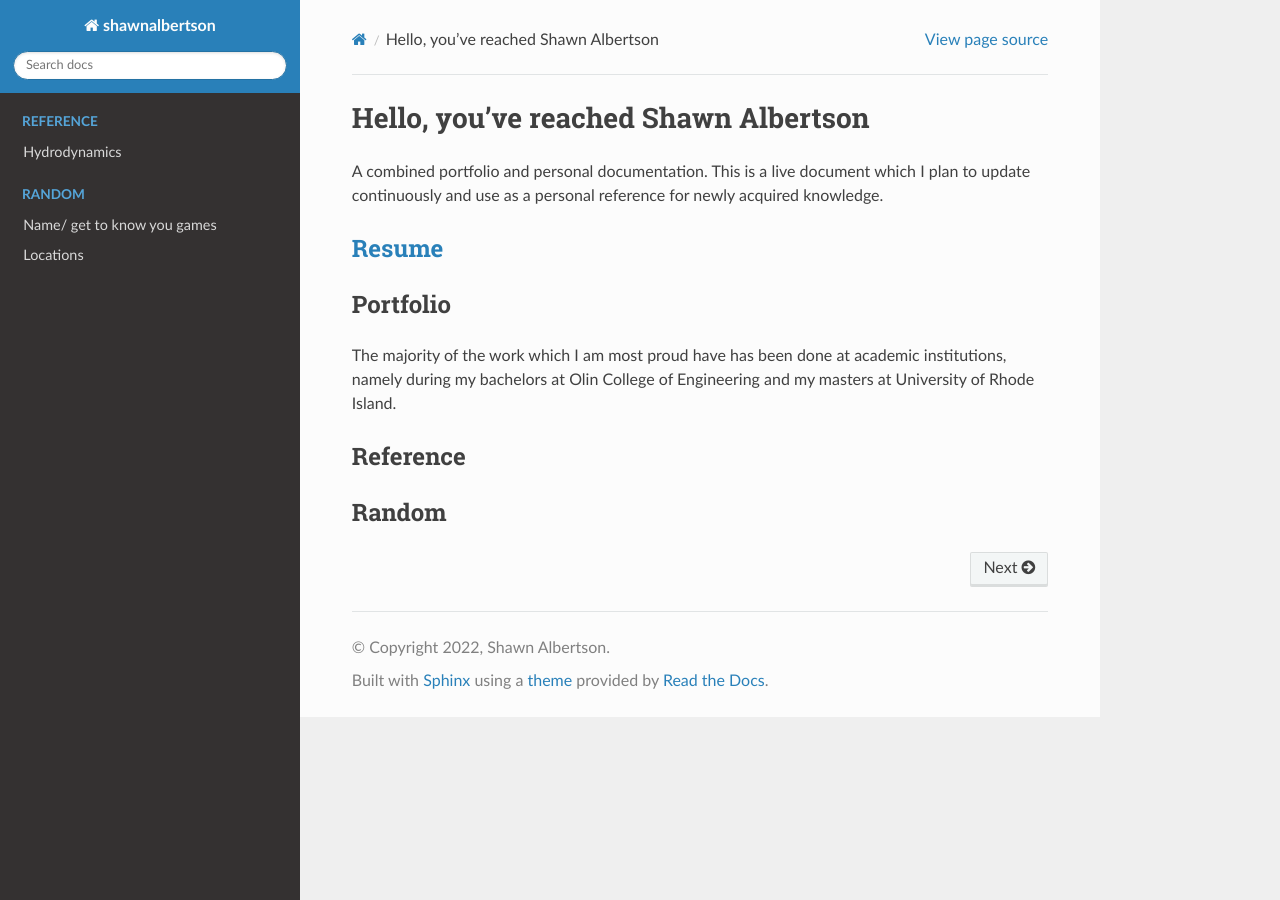
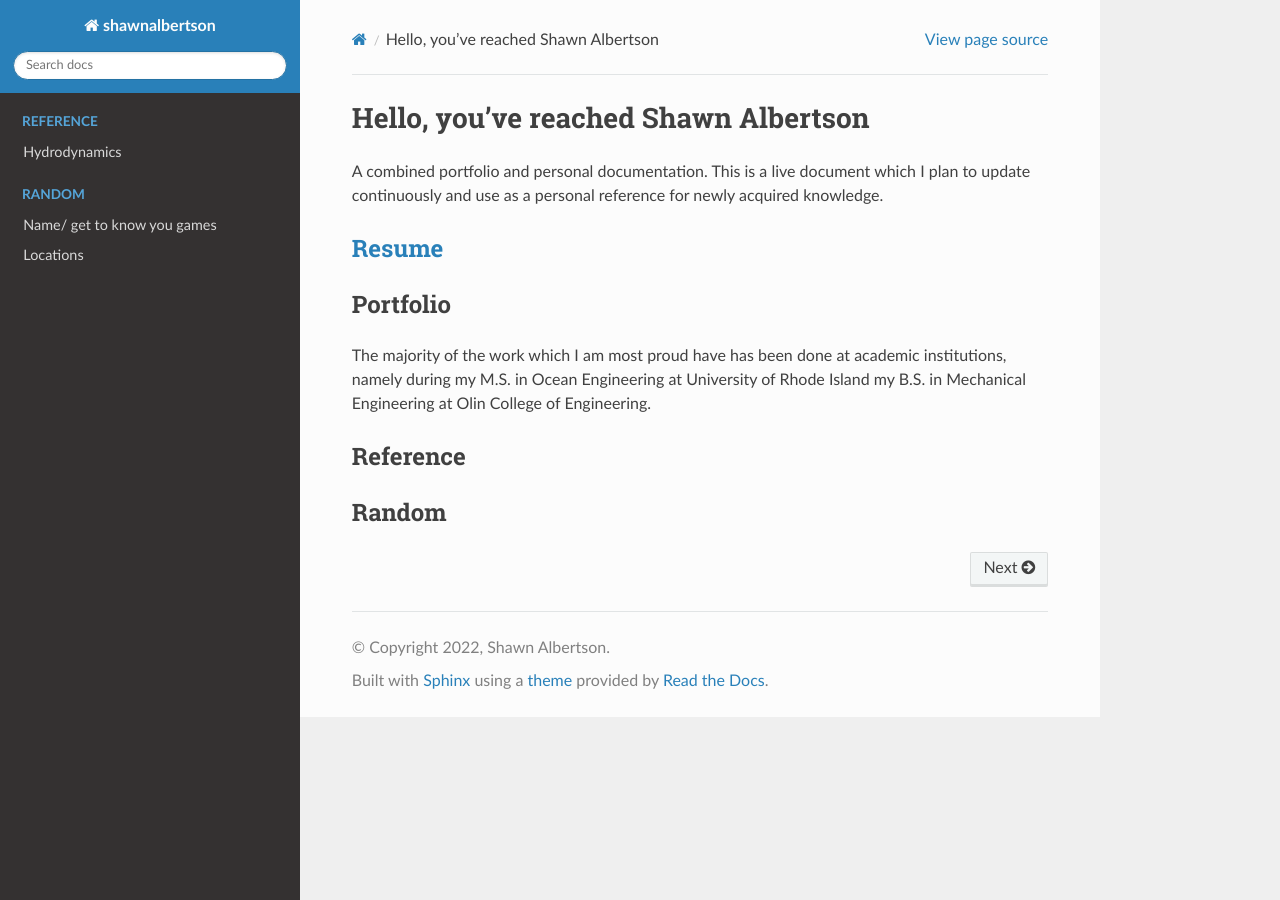
Before and after one commit to shawnalbertson/shawnalbertson, a Sphinx documentation site: the page built from docs/source/index.rst, in a window 1280 px wide. Built offline with Sphinx 7.4.7 and the Read the Docs theme 2.0.0, drawn with Linux system fonts in a browser that asks for light colours; pages that are not in the unit, such as notebooks, are missing from menus.

```diff
--- a/docs/source/index.rst
+++ b/docs/source/index.rst
@@ -15,14 +15,13 @@ continuously and use as a personal reference for newly acquired knowledge.
 Portfolio
 ---------
 
-The majority of the work which I am most proud have has been done at academic institutions, namely during my bachelors at Olin College of Engineering and my masters at University of Rhode Island.
+The majority of the work which I am most proud have has been done at academic institutions, namely during my M.S. in Ocean Engineering at University of Rhode Island my B.S. in Mechanical Engineering at Olin College of Engineering.
 
 .. toctree::
    :maxdepth: 2
    :hidden:
    :caption: portfolio
-   /portfolio/olin
-   /portfolio/uri
+   /portfolio/index
 
 Reference
 ---------
```
